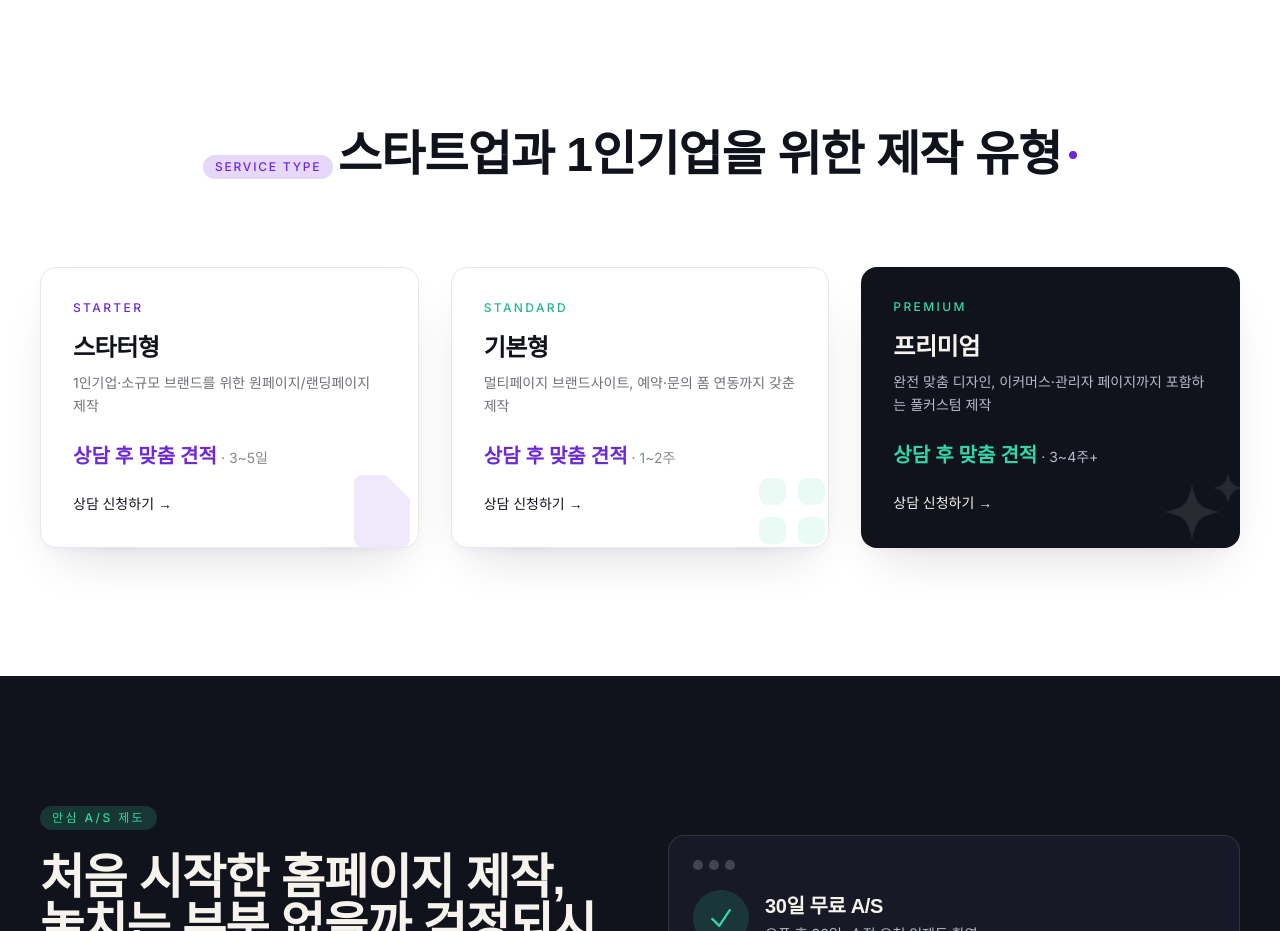
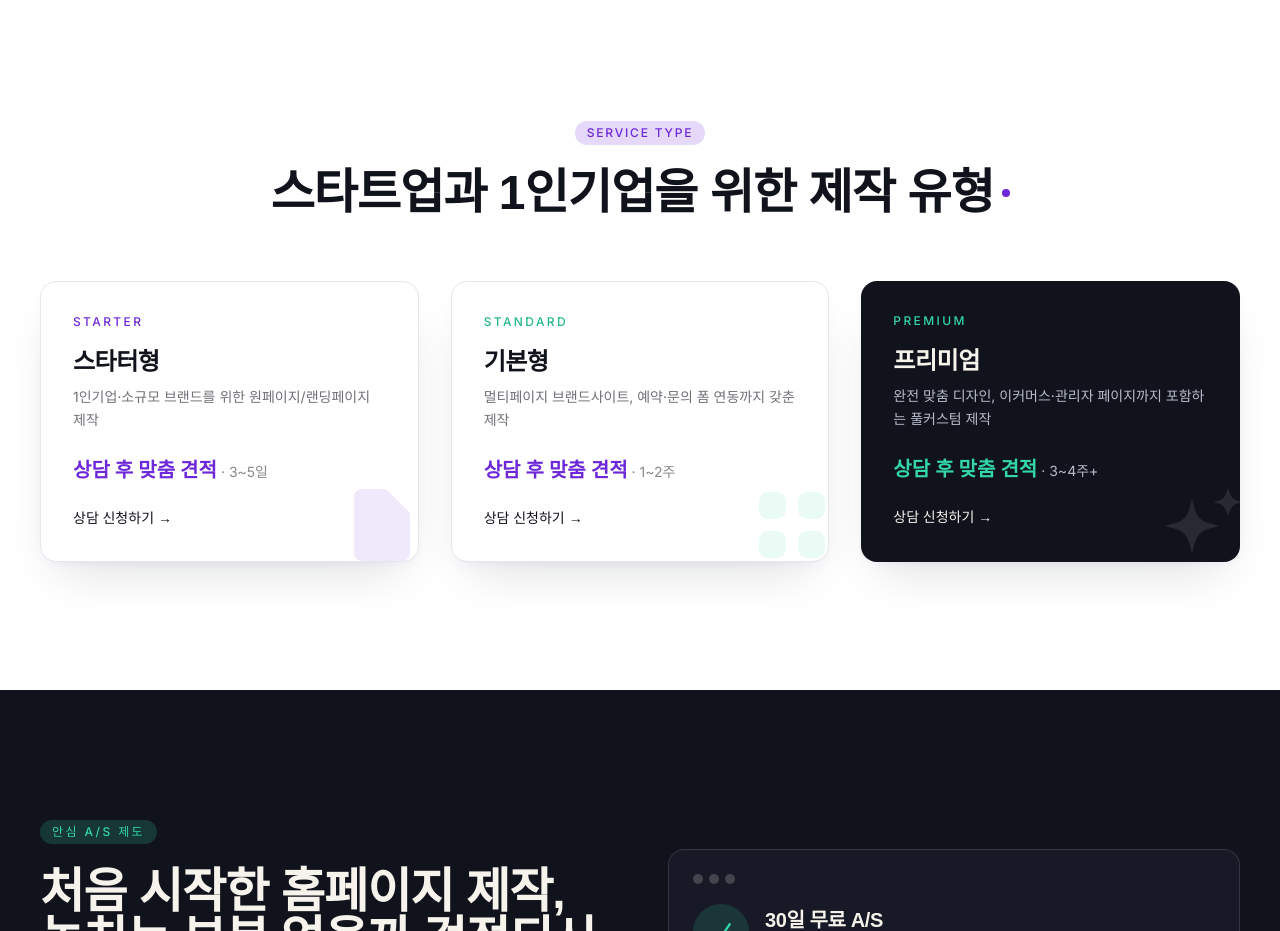
Before and after one commit to tockddn5-max/BuilDOn, a website: page BuilDOn-site-clean/index.html in a window 1280 px wide. Shown: the part 3280-4211 px from the top of the page. Drawn offline with nearby package versions, Linux system fonts and the light colour scheme; a web font is replaced by a local one.

Commit message:
Fix service heading alignment

```diff
--- a/BuilDOn-site-clean/index.html
+++ b/BuilDOn-site-clean/index.html
@@ -462,7 +462,7 @@
     <div class="max-w-7xl mx-auto px-6 lg:px-10">
       <div class="text-center mb-16">
         <p class="inline-block bg-violet/[0.18] text-violet text-xs tracking-[0.15em] uppercase font-medium px-3 py-1 rounded-full mb-6">SERVICE TYPE</p>
-        <h2 class="font-display text-3xl sm:text-4xl lg:text-5xl mt-3 inline-flex items-center gap-2">
+        <h2 class="font-display text-3xl sm:text-4xl lg:text-5xl flex items-center justify-center gap-2">
           스타트업과 1인기업을 위한 제작 유형 <span class="w-2 h-2 rounded-full bg-violet inline-block"></span>
         </h2>
       </div>
```
